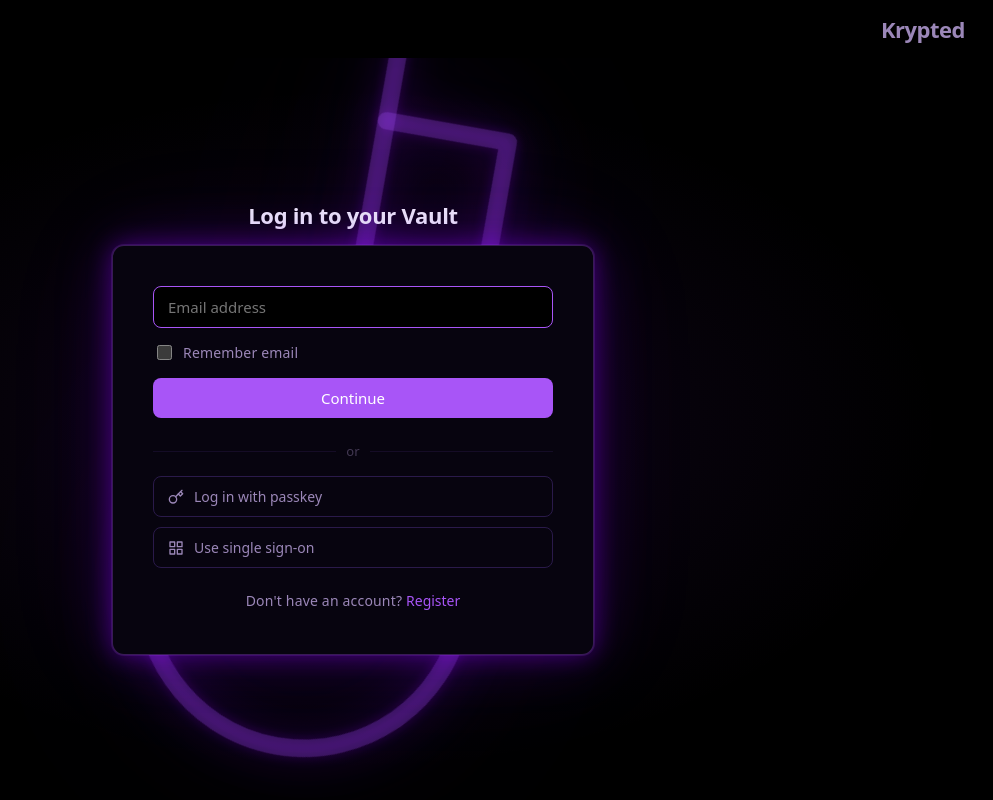
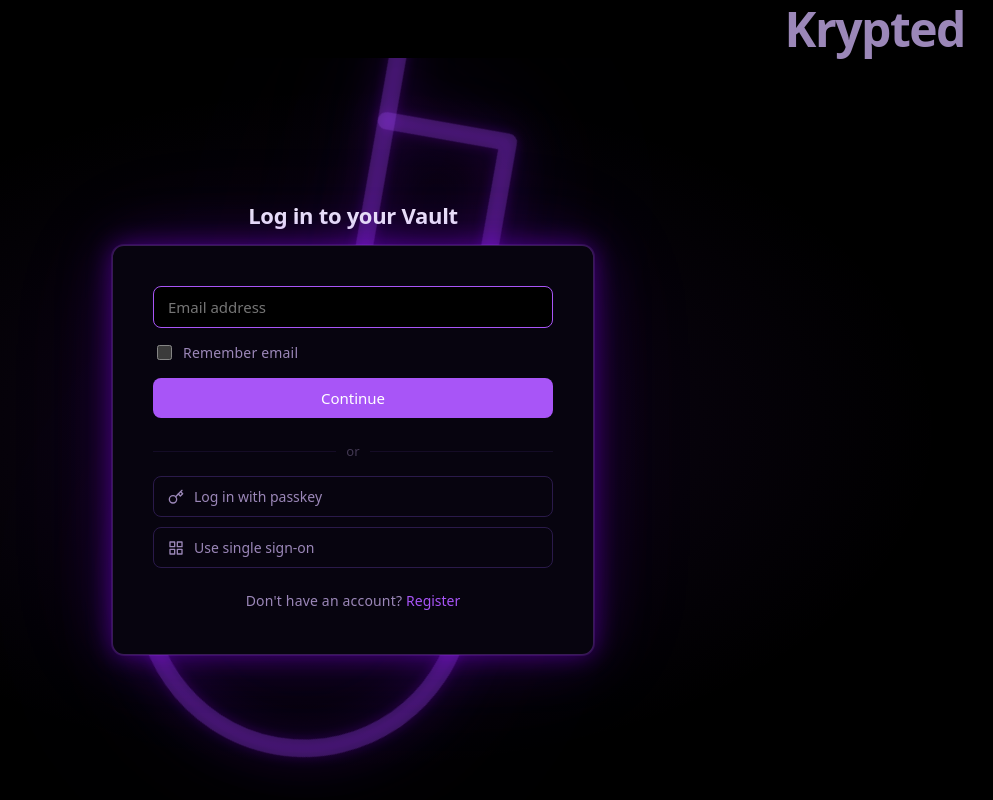
Before and after one commit to ufjustinoh/Krypted, a React (Vite) app in the folder frontend/: page / in a window 1280 px wide. Shown: the whole page, without its empty margins (287-1280 px from the left). Built offline with nearby package versions, Linux system fonts and the light colour scheme.

Commit message:
Increase Krypted brand text size to 48px

```diff
--- a/frontend/src/App.css
+++ b/frontend/src/App.css
@@ -14,9 +14,9 @@
 }
 
 .auth-brand {
-  font-size: 22px;
+  font-size: 48px;
   font-weight: 800;
-  letter-spacing: -0.5px;
+  letter-spacing: -1.5px;
 }
 
 .auth-content {
```
